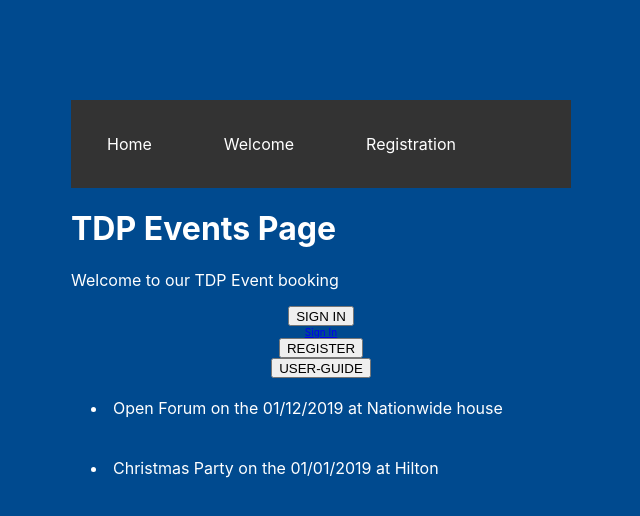
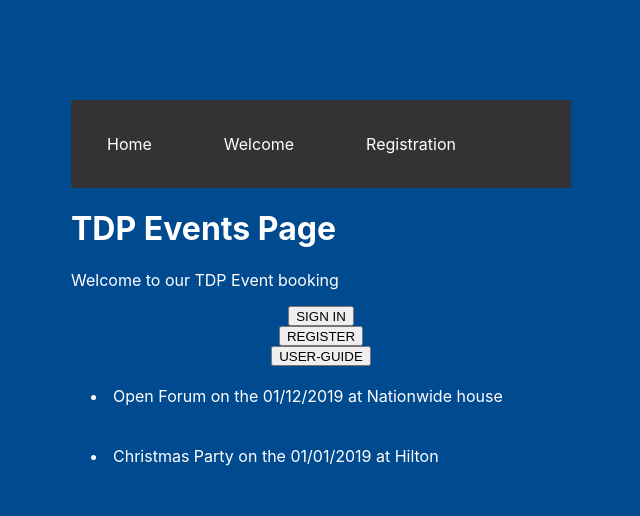
Before and after one commit to paramount197/TestDeploy, a React (Create React App) app: page /welcome in a window 1280 px wide. Shown: the top 516 px of the page, without its empty margins (319-959 px from the left). Built offline with nearby package versions, Linux system fonts and the light colour scheme.

Commit message:
amended sign/register button and fixed I im images import

```diff
--- a/src/App.js
+++ b/src/App.js
@@ -1,5 +1,5 @@
 import React from "react";
-import logo1 from "./Images/Nationwidelogo.jpeg"
+import logo1 from "./images/Nationwidelogo.jpeg";
 import "./App.css";
 import Image from "./block/Image";
 import Button from "./block/Button";
@@ -10,8 +10,8 @@ function App() {
 
   return (
     <>
-      <Image src={logo1} styleName="eventPageImage"/>
-      <Button name={getdate}/>
+      <Image src={logo1} styleName="eventPageImage" />
+      <Button name={getdate} />
     </>
   );
 }
--- a/src/pages/Welcome.js
+++ b/src/pages/Welcome.js
@@ -41,8 +41,9 @@ function Welcome() {
       <Intro intro="Welcome to our TDP Event booking" />
       <div className="buttonDiv">
         <Button name="SIGN IN" />
-        <NavLink to="/registration">Sign In</NavLink>
-        <Button name="REGISTER" />
+        <NavLink to="/registration">
+          <Button name="REGISTER" />
+        </NavLink>
         <Button name="USER-GUIDE" />
       </div>
       <div className="eventList">
```
